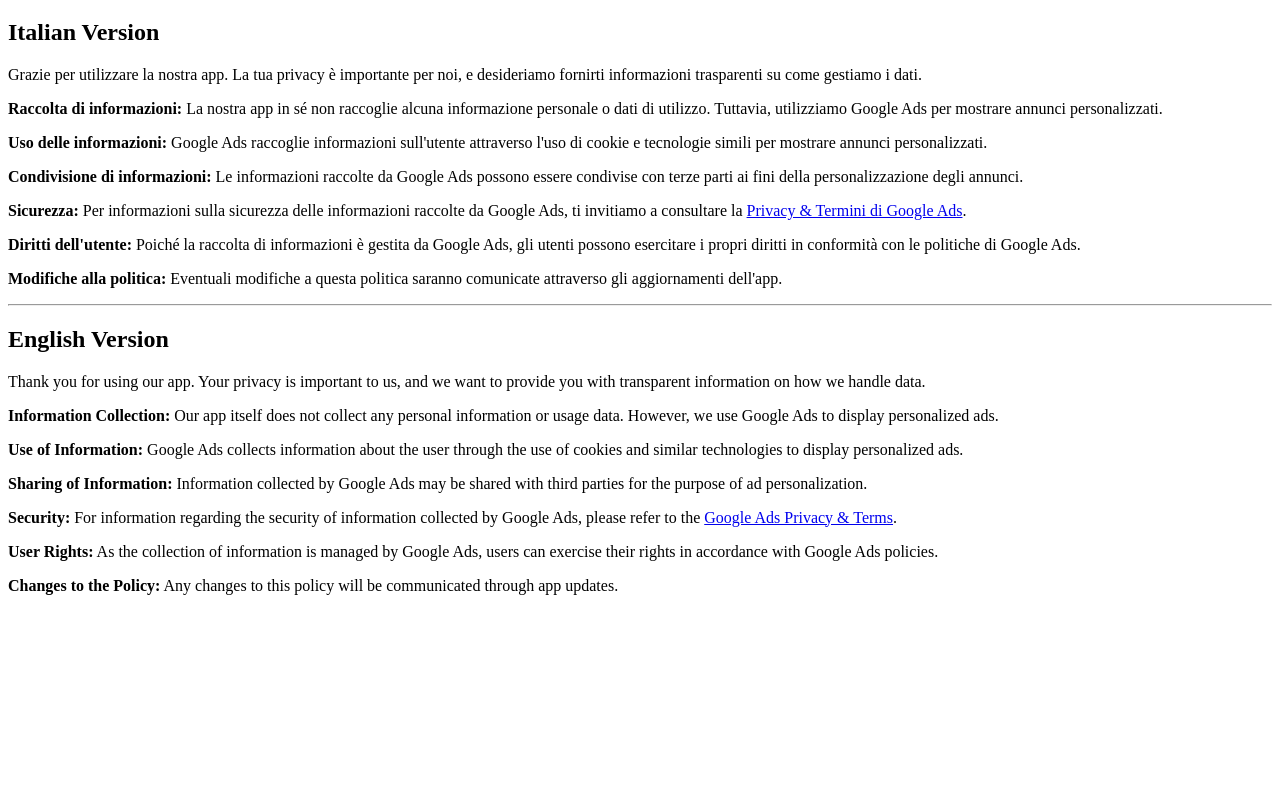
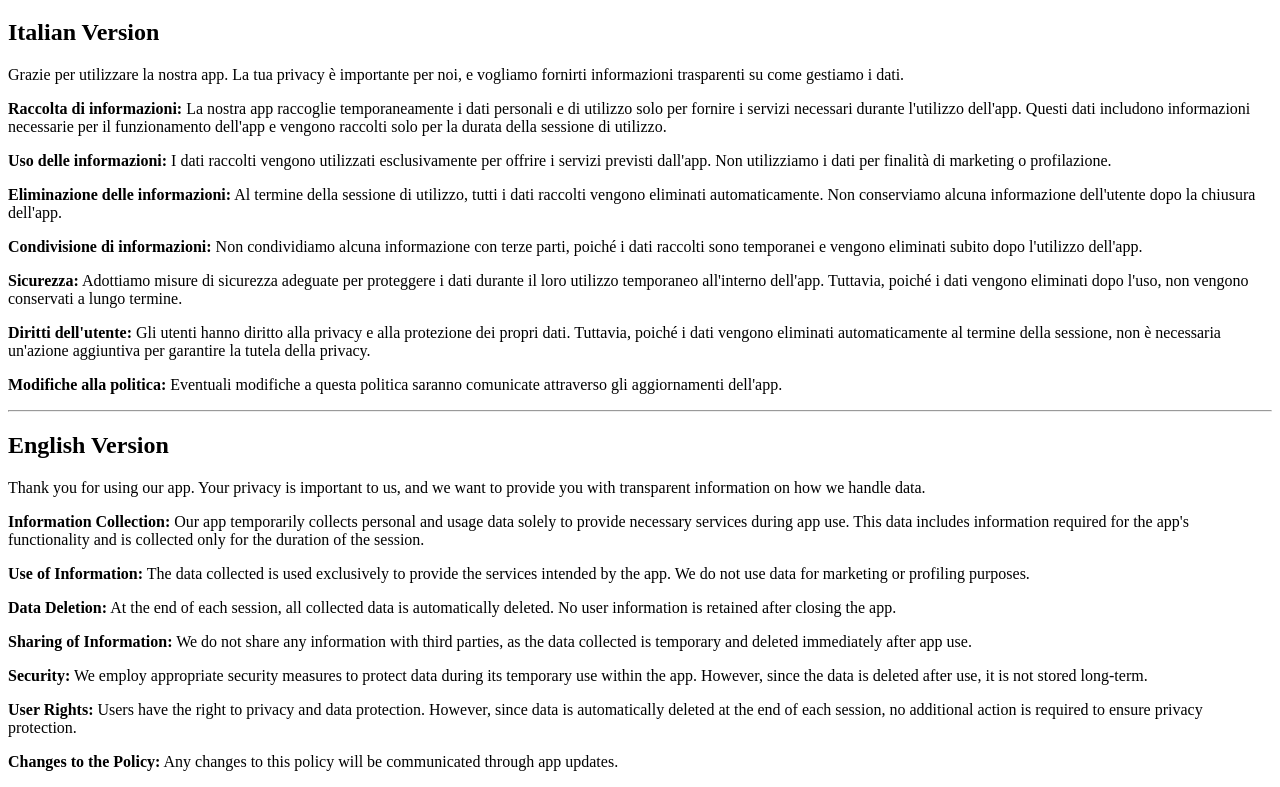
Before and after one commit to sanonone/concierge-policy-privacy, a plain HTML site: page index.html in a window 1280 px wide. Shown: the part 61-848 px from the top of the page. Before the commit the page ends 800 px from the top, so only its background shows below. Drawn offline with Linux system fonts and the light colour scheme.

Commit message:
Update index.html

```diff
--- a/index.html
+++ b/index.html
@@ -12,25 +12,28 @@
     <h1>Privacy Policy</h1>
 
     <h2>Italian Version</h2>
-    <p>Grazie per utilizzare la nostra app. La tua privacy è importante per noi, e desideriamo fornirti informazioni trasparenti su come gestiamo i dati.</p>
-    <p><strong>Raccolta di informazioni:</strong> La nostra app in sé non raccoglie alcuna informazione personale o dati di utilizzo. Tuttavia, utilizziamo Google Ads per mostrare annunci personalizzati.</p>
-    <p><strong>Uso delle informazioni:</strong> Google Ads raccoglie informazioni sull'utente attraverso l'uso di cookie e tecnologie simili per mostrare annunci personalizzati.</p>
-    <p><strong>Condivisione di informazioni:</strong> Le informazioni raccolte da Google Ads possono essere condivise con terze parti ai fini della personalizzazione degli annunci.</p>
-    <p><strong>Sicurezza:</strong> Per informazioni sulla sicurezza delle informazioni raccolte da Google Ads, ti invitiamo a consultare la <a href="https://policies.google.com/privacy">Privacy & Termini di Google Ads</a>.</p>
-    <p><strong>Diritti dell'utente:</strong> Poiché la raccolta di informazioni è gestita da Google Ads, gli utenti possono esercitare i propri diritti in conformità con le politiche di Google Ads.</p>
+    <p>Grazie per utilizzare la nostra app. La tua privacy è importante per noi, e vogliamo fornirti informazioni trasparenti su come gestiamo i dati.</p>
+    <p><strong>Raccolta di informazioni:</strong> La nostra app raccoglie temporaneamente i dati personali e di utilizzo solo per fornire i servizi necessari durante l'utilizzo dell'app. Questi dati includono informazioni necessarie per il funzionamento dell'app e vengono raccolti solo per la durata della sessione di utilizzo.</p>
+    <p><strong>Uso delle informazioni:</strong> I dati raccolti vengono utilizzati esclusivamente per offrire i servizi previsti dall'app. Non utilizziamo i dati per finalità di marketing o profilazione.</p>
+    <p><strong>Eliminazione delle informazioni:</strong> Al termine della sessione di utilizzo, tutti i dati raccolti vengono eliminati automaticamente. Non conserviamo alcuna informazione dell'utente dopo la chiusura dell'app.</p>
+    <p><strong>Condivisione di informazioni:</strong> Non condividiamo alcuna informazione con terze parti, poiché i dati raccolti sono temporanei e vengono eliminati subito dopo l'utilizzo dell'app.</p>
+    <p><strong>Sicurezza:</strong> Adottiamo misure di sicurezza adeguate per proteggere i dati durante il loro utilizzo temporaneo all'interno dell'app. Tuttavia, poiché i dati vengono eliminati dopo l'uso, non vengono conservati a lungo termine.</p>
+    <p><strong>Diritti dell'utente:</strong> Gli utenti hanno diritto alla privacy e alla protezione dei propri dati. Tuttavia, poiché i dati vengono eliminati automaticamente al termine della sessione, non è necessaria un'azione aggiuntiva per garantire la tutela della privacy.</p>
     <p><strong>Modifiche alla politica:</strong> Eventuali modifiche a questa politica saranno comunicate attraverso gli aggiornamenti dell'app.</p>
 
     <hr>
 
     <h2>English Version</h2>
     <p>Thank you for using our app. Your privacy is important to us, and we want to provide you with transparent information on how we handle data.</p>
-    <p><strong>Information Collection:</strong> Our app itself does not collect any personal information or usage data. However, we use Google Ads to display personalized ads.</p>
-    <p><strong>Use of Information:</strong> Google Ads collects information about the user through the use of cookies and similar technologies to display personalized ads.</p>
-    <p><strong>Sharing of Information:</strong> Information collected by Google Ads may be shared with third parties for the purpose of ad personalization.</p>
-    <p><strong>Security:</strong> For information regarding the security of information collected by Google Ads, please refer to the <a href="https://policies.google.com/privacy">Google Ads Privacy & Terms</a>.</p>
-    <p><strong>User Rights:</strong> As the collection of information is managed by Google Ads, users can exercise their rights in accordance with Google Ads policies.</p>
+    <p><strong>Information Collection:</strong> Our app temporarily collects personal and usage data solely to provide necessary services during app use. This data includes information required for the app's functionality and is collected only for the duration of the session.</p>
+    <p><strong>Use of Information:</strong> The data collected is used exclusively to provide the services intended by the app. We do not use data for marketing or profiling purposes.</p>
+    <p><strong>Data Deletion:</strong> At the end of each session, all collected data is automatically deleted. No user information is retained after closing the app.</p>
+    <p><strong>Sharing of Information:</strong> We do not share any information with third parties, as the data collected is temporary and deleted immediately after app use.</p>
+    <p><strong>Security:</strong> We employ appropriate security measures to protect data during its temporary use within the app. However, since the data is deleted after use, it is not stored long-term.</p>
+    <p><strong>User Rights:</strong> Users have the right to privacy and data protection. However, since data is automatically deleted at the end of each session, no additional action is required to ensure privacy protection.</p>
     <p><strong>Changes to the Policy:</strong> Any changes to this policy will be communicated through app updates.</p>
 
 </body>
 
+
 </html>
```
